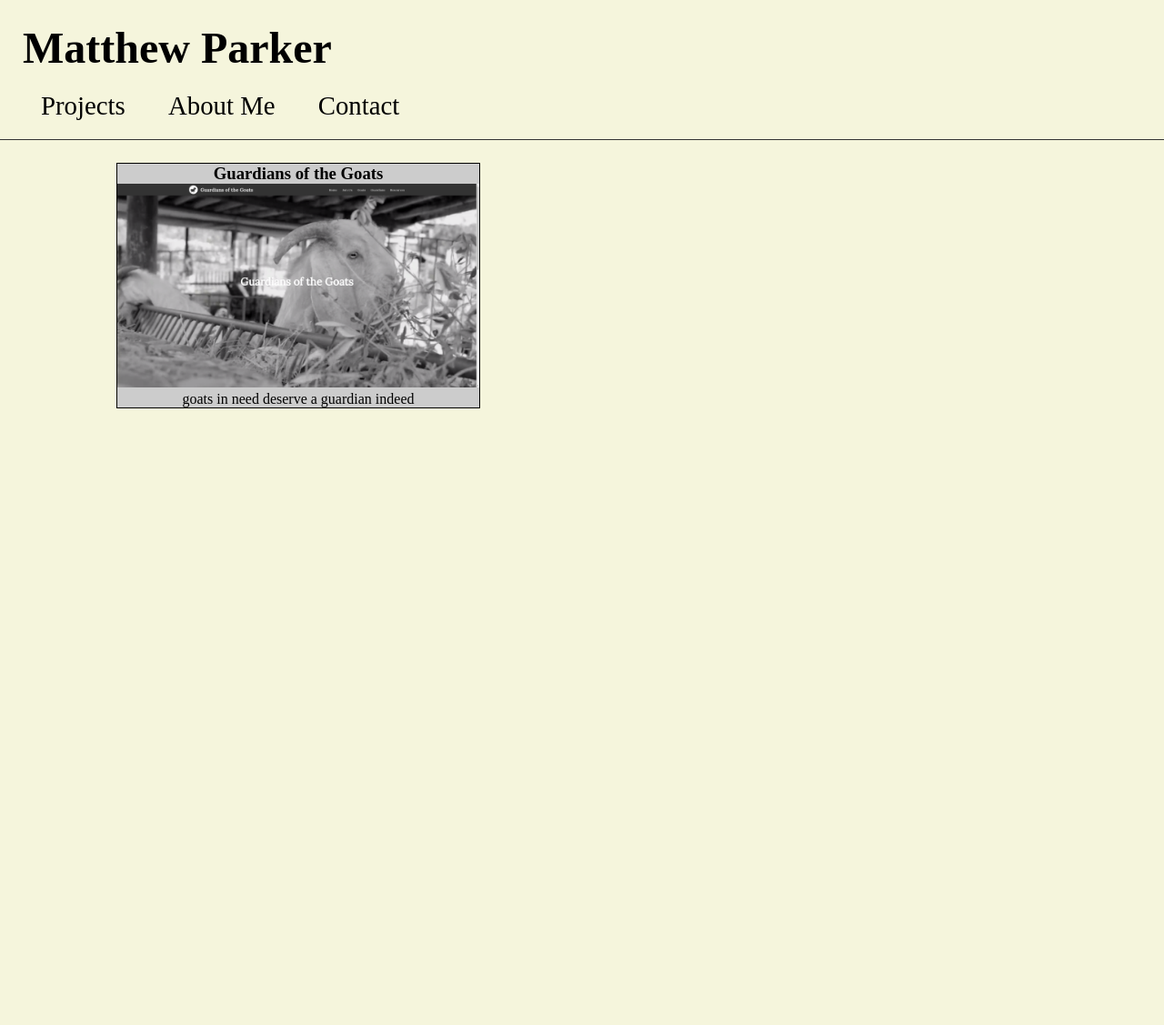
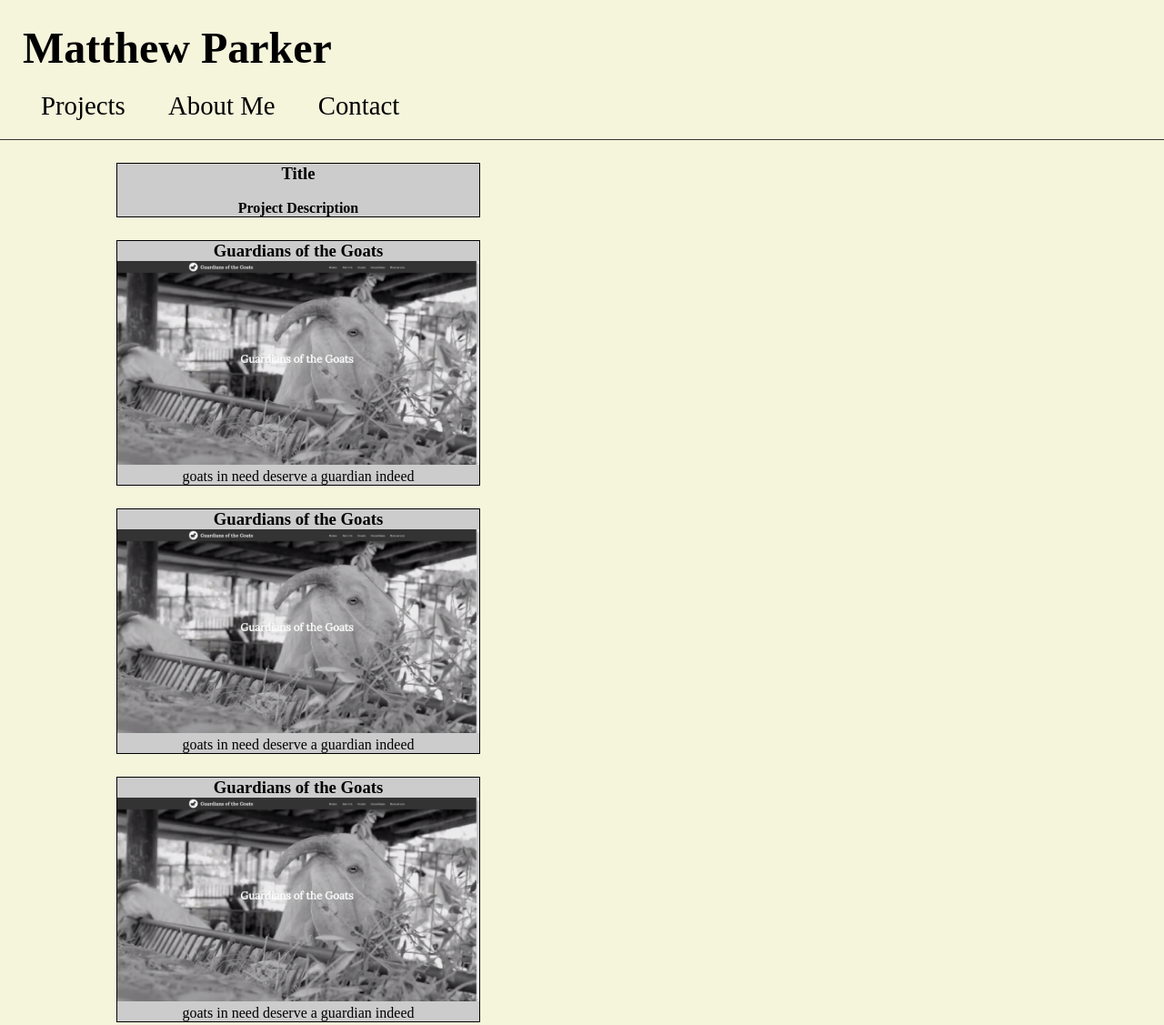
Before and after one commit to matthewlparker/portfolio, a plain HTML site: page index.html in a window 1280 px wide. Shown: the top 1127 px of the page at 91% size. Before the commit the page ends 954 px from the top, so only its background shows below. Drawn offline with nearby package versions, Linux system fonts and the light colour scheme.

Commit message:
refactored code to use clone method to dynamically push project info to DOM

```diff
--- a/app.js
+++ b/app.js
@@ -1,26 +1,40 @@
 'use strict';
-
-function Project(title, src, image, description){
-  this.title = title,
-  this.src = src;
-  this.image = image,
-  this.description = description;
-}
 
 var projects = [];
 
+function Project(projectData){
+  this.title = projectData.title,
+  this.src = projectData.src;
+  this.image = projectData.image,
+  this.description = projectData.description;
+}
+
 Project.prototype.toHTML = function(){
-  $('.project-title').html(this.title);
-  $('.project-src').attr('href', this.src);
-  $('.project-image').attr('src', this.image);
-  $('.project-description').html(this.description);
+  var $newProject = $('article.template').clone();
+
+  $newProject.find('.project-title').html(this.title);
+  $newProject.find('.project-src').attr('href', this.src);
+  $newProject.find('.project-image').attr('src', this.image);
+  $newProject.find('.project-description').html(this.description);
+
+
+  return $newProject;
+
 }
 
 $(document).ready(function(){
   $('section').hide();
   $('#projects-page').show();
-  new Project('Guardians of the Goats','https://cadburylion.github.io/', 'images/GoG.png', 'goats in need deserve a guardian indeed').toHTML()
 })
+
+projectDataSets.forEach(function(projectObject) {
+  projects.push(new Project(projectObject));
+});
+
+projects.forEach(function(project){
+  $('#projects-page').append(project.toHTML());
+});
+
 
 $('.nav-ul li').on('click', function(){
   $('section').hide();
--- /dev/null
+++ b/appData.js
@@ -0,0 +1,23 @@
+'use strict';
+
+var projectDataSets = [
+  {
+    title: 'Guardians of the Goats',
+    image: 'images/GoG.png',
+    description: 'goats in need deserve a guardian indeed',
+    src: 'https://cadburylion.github.io/',
+  },
+  {
+    title: 'Guardians of the Goats',
+    image: 'images/GoG.png',
+    description: 'goats in need deserve a guardian indeed',
+    src: 'https://cadburylion.github.io/',
+  },
+  {
+    title: 'Guardians of the Goats',
+    image: 'images/GoG.png',
+    description: 'goats in need deserve a guardian indeed',
+    src: 'https://cadburylion.github.io/',
+  },
+
+]
--- a/index.html
+++ b/index.html
@@ -46,6 +46,7 @@
     </section>
 
   </main>
+  <script src="appData.js"></script>
   <script src="app.js"></script>
 </body>
 </html>
```
